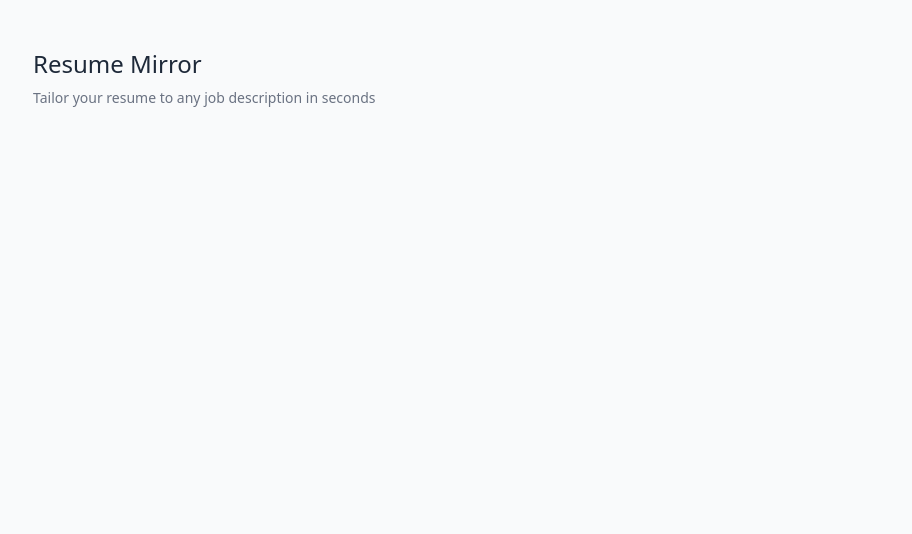
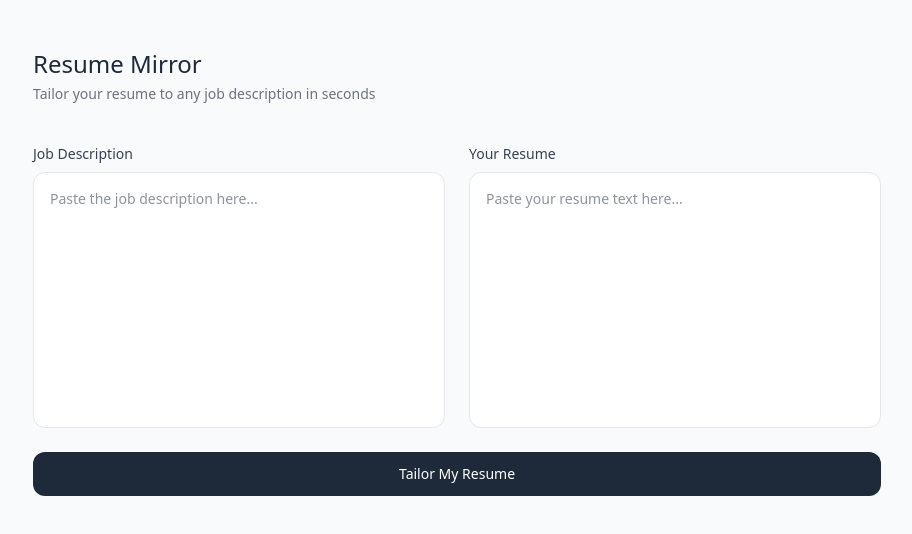
Before and after one commit to aman44444/resumemirror, a Next.js app: page / in a window 1280 px wide. Shown: the top 534 px of the page, without its empty margins (183-1095 px from the left). Built offline with nearby package versions, Linux system fonts and the light colour scheme.

Commit message:
feat: add AI tailor API route and input/results UI

```diff
--- a/app/api/tailor/route.ts
+++ b/app/api/tailor/route.ts
@@ -50,8 +50,10 @@ Return ONLY a valid JSON object in this exact format, no extra text:
     const data = JSON.parse(clean);
 
     return NextResponse.json(data);
-  } catch (error) {
-    console.error("Tailor API error:", error);
+  } catch (err) {
+      const message = err instanceof Error ? err.message : "Something went wrong"
+  console.error("Tailor API error:", message)
+
     return NextResponse.json(
       { error: "Something went wrong. Please try again." },
       { status: 500 },
--- a/app/page.tsx
+++ b/app/page.tsx
@@ -1,14 +1,167 @@
+"use client"
+
+import { useState } from "react"
+import { TailorResult } from "@/types"
+
 export default function Home() {
+  const [jobDescription, setJobDescription] = useState("")
+  const [resume, setResume] = useState("")
+  const [loading, setLoading] = useState(false)
+  const [result, setResult] = useState<TailorResult | null>(null)
+  const [error, setError] = useState("")
+
+  async function handleSubmit() {
+    if (!jobDescription.trim() || !resume.trim()) {
+      setError("Please fill in both fields")
+      return
+    }
+
+    setLoading(true)
+    setError("")
+    setResult(null)
+
+    try {
+      const res = await fetch("/api/tailor", {
+        method: "POST",
+        headers: { "Content-Type": "application/json" },
+        body: JSON.stringify({ jobDescription, resume }),
+      })
+
+      const data = await res.json()
+
+      if (!res.ok) throw new Error(data.error)
+
+      setResult(data)
+    } catch (err) {
+       const message = err instanceof Error ? err.message : "Something went wrong"
+      setError(message || "Something went wrong")
+    } finally {
+      setLoading(false)
+    }
+  }
+
   return (
     <main className="min-h-screen bg-gray-50">
       <div className="max-w-4xl mx-auto px-6 py-12">
-        <h1 className="text-2xl font-medium text-gray-800">
-          Resume Mirror
-        </h1>
-        <p className="text-gray-500 mt-2 text-sm">
+
+        <h1 className="text-2xl font-medium text-gray-800">Resume Mirror</h1>
+        <p className="text-gray-500 mt-1 text-sm mb-10">
           Tailor your resume to any job description in seconds
         </p>
+
+        {!result ? (
+          <div className="grid grid-cols-1 md:grid-cols-2 gap-6">
+
+            <div className="flex flex-col gap-2">
+              <label className="text-sm font-medium text-gray-700">
+                Job Description
+              </label>
+              <textarea
+                className="w-full h-64 p-4 text-sm border border-gray-200 rounded-xl bg-white resize-none focus:outline-none focus:ring-2 focus:ring-gray-300 text-gray-800"
+                placeholder="Paste the job description here..."
+                value={jobDescription}
+                onChange={(e) => setJobDescription(e.target.value)}
+              />
+            </div>
+
+            <div className="flex flex-col gap-2">
+              <label className="text-sm font-medium text-gray-700">
+                Your Resume
+              </label>
+              <textarea
+                className="w-full h-64 p-4 text-sm border border-gray-200 rounded-xl bg-white resize-none focus:outline-none focus:ring-2 focus:ring-gray-300 text-gray-800"
+                placeholder="Paste your resume text here..."
+                value={resume}
+                onChange={(e) => setResume(e.target.value)}
+              />
+            </div>
+
+            {error && (
+              <p className="md:col-span-2 text-sm text-red-500">{error}</p>
+            )}
+
+            <div className="md:col-span-2">
+              <button
+                onClick={handleSubmit}
+                disabled={loading}
+                className="w-full py-3 bg-gray-800 text-white text-sm font-medium rounded-xl hover:bg-gray-700 disabled:opacity-50 disabled:cursor-not-allowed transition-colors"
+              >
+                {loading ? "Analyzing your resume..." : "Tailor My Resume"}
+              </button>
+            </div>
+
+          </div>
+        ) : (
+          <ResultsView result={result} onReset={() => setResult(null)} />
+        )}
+
       </div>
     </main>
   )
 }
+
+function ResultsView({ result, onReset }: { result: TailorResult, onReset: () => void }) {
+  return (
+    <div className="flex flex-col gap-8">
+
+      <div className="grid grid-cols-3 gap-4">
+        <div className="bg-white border border-gray-200 rounded-xl p-5">
+          <p className="text-xs text-gray-500 mb-1">Original ATS score</p>
+          <p className="text-3xl font-medium text-gray-800">{result.atsScore}<span className="text-base text-gray-400">/100</span></p>
+        </div>
+        <div className="bg-white border border-gray-200 rounded-xl p-5">
+          <p className="text-xs text-gray-500 mb-1">Improved ATS score</p>
+          <p className="text-3xl font-medium text-green-600">{result.improvedScore}<span className="text-base text-gray-400">/100</span></p>
+        </div>
+        <div className="bg-white border border-gray-200 rounded-xl p-5">
+          <p className="text-xs text-gray-500 mb-1">Keywords added</p>
+          <p className="text-3xl font-medium text-gray-800">{result.missingKeywords.length}</p>
+        </div>
+      </div>
+
+      <div className="bg-white border border-gray-200 rounded-xl p-5">
+        <p className="text-xs font-medium text-gray-500 mb-3">Missing keywords</p>
+        <div className="flex flex-wrap gap-2">
+          {result.missingKeywords.map((kw) => (
+            <span key={kw} className="text-xs bg-red-50 text-red-600 px-3 py-1 rounded-full border border-red-100">
+              {kw}
+            </span>
+          ))}
+        </div>
+      </div>
+
+      <div className="bg-white border border-gray-200 rounded-xl p-5">
+        <p className="text-xs font-medium text-gray-500 mb-1">Summary</p>
+        <p className="text-sm text-gray-700 leading-relaxed">{result.summary}</p>
+      </div>
+
+      <div className="flex flex-col gap-4">
+        <p className="text-xs font-medium text-gray-500 uppercase tracking-wide">Suggested changes</p>
+        {result.changes.map((change, i) => (
+          <div key={i} className="bg-white border border-gray-200 rounded-xl p-5 flex flex-col gap-3">
+            <div className="bg-red-50 border border-red-100 rounded-lg p-3">
+              <p className="text-xs text-red-400 mb-1">Original</p>
+              <p className="text-sm text-red-700">{change.original}</p>
+            </div>
+            <div className="bg-green-50 border border-green-100 rounded-lg p-3">
+              <p className="text-xs text-green-500 mb-1">Rewritten</p>
+              <p className="text-sm text-green-700">{change.rewritten}</p>
+            </div>
+            <div className="bg-gray-50 rounded-lg p-3">
+              <p className="text-xs text-gray-400 mb-1">Why this helps</p>
+              <p className="text-sm text-gray-600">{change.reason}</p>
+            </div>
+          </div>
+        ))}
+      </div>
+
+      <button
+        onClick={onReset}
+        className="text-sm text-gray-500 hover:text-gray-700 underline text-center"
+      >
+        Tailor another resume
+      </button>
+
+    </div>
+  )
+}
--- /dev/null
+++ b/types/index.ts
@@ -0,0 +1,11 @@
+export type TailorResult = {
+  atsScore: number
+  improvedScore: number
+  missingKeywords: string[]
+  changes: {
+    original: string
+    rewritten: string
+    reason: string
+  }[]
+  summary: string
+}
```
